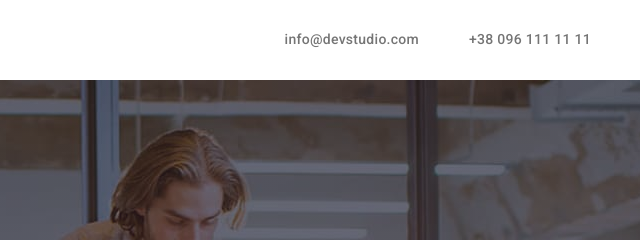
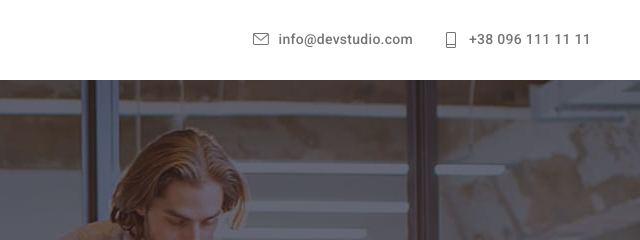
Before and after one commit to andreilysen/goit-markup-hw-04, a plain HTML site: page index.html in a window 1280 px wide. Shown: the top 240 px of the page, 634-1274 px from the left. Drawn offline with nearby package versions, Linux system fonts and the light colour scheme.

Commit message:
сделал иконки контактов

```diff
--- a/css/style.css
+++ b/css/style.css
@@ -74,6 +74,10 @@ p {
     margin-left: auto;
 }
 
+.item-contact{
+    margin-right: 30px;
+}
+
 .logo {
     font-family: Raleway, sans-serif;
     font-size: 26px;
@@ -112,7 +116,18 @@ p {
 }
 
 .contact {
+    display: flex;
+    align-items: center;
+    padding: 0;
+
     color: var(--main-text-color);
+}
+
+.contact-icon{
+    width: 16px;
+    margin-right: 10px;
+
+    fill: currentColor
 }
 
 /* герой */
--- a/index.html
+++ b/index.html
@@ -24,8 +24,22 @@
                 </nav>
                 <div class="nav-contact">
                     <ul class="nav-list">
-                        <li class="item"><a class="nav-page contact" href="mailto:info@devstudio.com">info@devstudio.com</a></li>
-                        <li class="item"><a class="nav-page contact" href="tel:+380961111111">+38 096 111 11 11</a></li>
+                        <li class="item-contact">
+                            <a class="nav-page contact" href="mailto:info@devstudio.com">
+                                <svg weight="16" height="12" class="contact-icon">
+                                    <use href="./img/symbol-defs.svg#icon-email"></use>
+                                </svg>
+                                info@devstudio.com
+                            </a>
+                        </li>
+                        <li class="item">
+                            <a class="nav-page contact" href="tel:+380961111111">
+                                <svg weight="10" height="16" class="contact-icon">
+                                    <use href="./img/symbol-defs.svg#icon-tell"></use>
+                                </svg>
+                                +38 096 111 11 11
+                            </a>
+                        </li>
                     </ul>
                 </div>
             </div>
```
Also changed, not shown: portfolio.html (+16 -2 lines), img/symbol-defs.svg (added).
